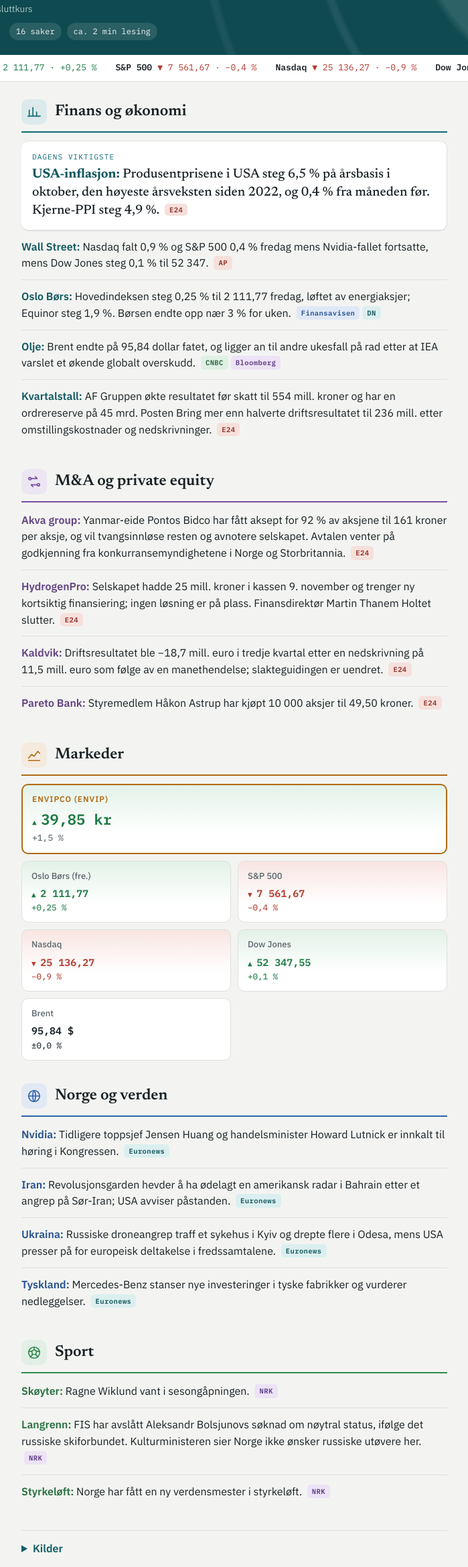
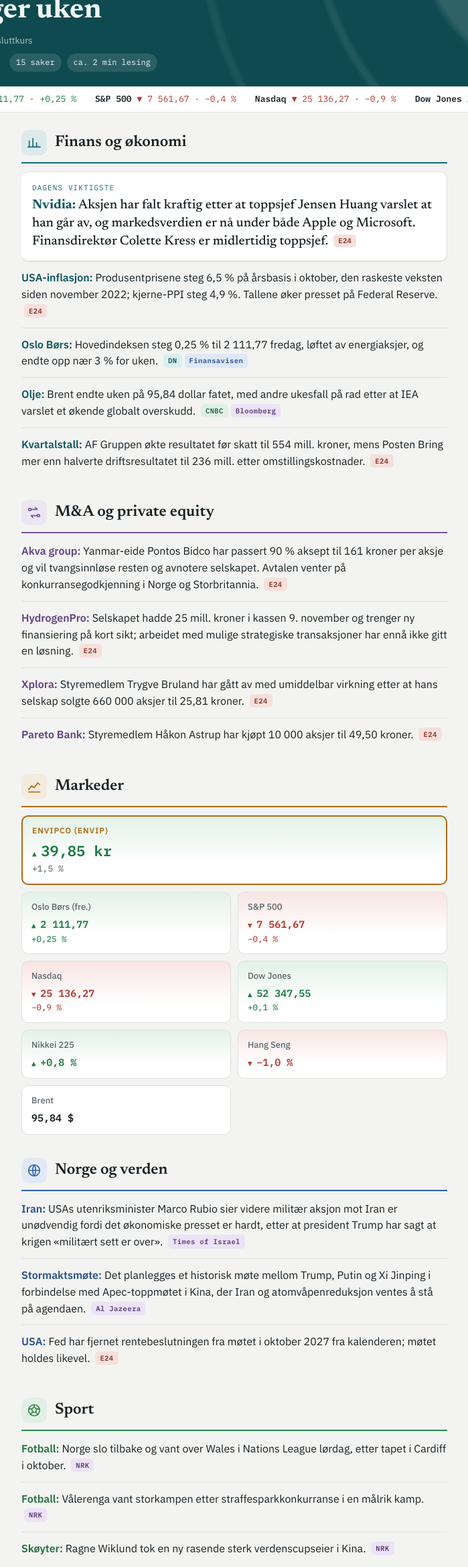
Before and after one commit to Williamsnyheter/Williamsmorgenrapport, a plain HTML site: page index.html in a window 1280 px wide. Shown: the part 155-2494 px from the top of the page at 67% size, without its empty margins (290-989 px from the left). Drawn offline with Linux system fonts and the light colour scheme.

Commit message:
Morgenrapport 2026-11-15
Co-Authored-By: Claude Opus 5.5 <noreply@anthropic.com>
Claude-Session: https://claude.ai/code/session_01G2muatkCxhw8VXSakrWLqq

```diff
--- a/index.html
+++ b/index.html
@@ -152,26 +152,26 @@ footer { color: var(--muted); font-size: 13px; border-top: 1px solid var(--rule)
 <div class="wrap">
 <!--RAPPORT-START-->
 <header>
-<span class="eyebrow">Williams morgenrapport · lørdag 14. november 2026</span>
-<h1>Prispress i USA og Nvidia-uro – Oslo Børs holder stand</h1>
-<p class="note">Oppdatert kl. 08.10 · Børstall per fredagens sluttkurs</p>
+<span class="eyebrow">Williams morgenrapport · søndag 15. november 2026</span>
+<h1>Norge slo tilbake mot Wales – Nvidia-uro og prispress preger uken</h1>
+<p class="note">Oppdatert kl. 08.00 · Børstall per fredagens sluttkurs</p>
 </header>
 <section>
 <h2><span class="n">1</span>Finans og økonomi</h2>
 <ul>
-<li><b>USA-inflasjon:</b> Produsentprisene i USA steg 6,5 % på årsbasis i oktober, den høyeste årsveksten siden 2022, og 0,4 % fra måneden før. Kjerne-PPI steg 4,9 %. <span class="src">E24</span></li>
-<li><b>Wall Street:</b> Nasdaq falt 0,9 % og S&amp;P 500 0,4 % fredag mens Nvidia-fallet fortsatte, mens Dow Jones steg 0,1 % til 52 347. <span class="src">AP</span></li>
-<li><b>Oslo Børs:</b> Hovedindeksen steg 0,25 % til 2 111,77 fredag, løftet av energiaksjer; Equinor steg 1,9 %. Børsen endte opp nær 3 % for uken. <span class="src">Finansavisen, DN</span></li>
-<li><b>Olje:</b> Brent endte på 95,84 dollar fatet, og ligger an til andre ukesfall på rad etter at IEA varslet et økende globalt overskudd. <span class="src">CNBC, Bloomberg</span></li>
-<li><b>Kvartalstall:</b> AF Gruppen økte resultatet før skatt til 554 mill. kroner og har en ordrereserve på 45 mrd. Posten Bring mer enn halverte driftsresultatet til 236 mill. etter omstillingskostnader og nedskrivninger. <span class="src">E24</span></li>
+<li><b>Nvidia:</b> Aksjen har falt kraftig etter at toppsjef Jensen Huang varslet at han går av, og markedsverdien er nå under både Apple og Microsoft. Finansdirektør Colette Kress er midlertidig toppsjef. <span class="src">E24</span></li>
+<li><b>USA-inflasjon:</b> Produsentprisene steg 6,5 % på årsbasis i oktober, den raskeste veksten siden november 2022; kjerne-PPI steg 4,9 %. Tallene øker presset på Federal Reserve. <span class="src">E24</span></li>
+<li><b>Oslo Børs:</b> Hovedindeksen steg 0,25 % til 2 111,77 fredag, løftet av energiaksjer, og endte opp nær 3 % for uken. <span class="src">DN, Finansavisen</span></li>
+<li><b>Olje:</b> Brent endte uken på 95,84 dollar fatet, med andre ukesfall på rad etter at IEA varslet et økende globalt overskudd. <span class="src">CNBC, Bloomberg</span></li>
+<li><b>Kvartalstall:</b> AF Gruppen økte resultatet før skatt til 554 mill. kroner, mens Posten Bring mer enn halverte driftsresultatet til 236 mill. etter omstillingskostnader. <span class="src">E24</span></li>
 </ul>
 </section>
 <section>
 <h2><span class="n">2</span>M&amp;A og private equity</h2>
 <ul>
-<li><b>Akva group:</b> Yanmar-eide Pontos Bidco har fått aksept for 92 % av aksjene til 161 kroner per aksje, og vil tvangsinnløse resten og avnotere selskapet. Avtalen venter på godkjenning fra konkurransemyndighetene i Norge og Storbritannia. <span class="src">E24</span></li>
-<li><b>HydrogenPro:</b> Selskapet hadde 25 mill. kroner i kassen 9. november og trenger ny kortsiktig finansiering; ingen løsning er på plass. Finansdirektør Martin Thanem Holtet slutter. <span class="src">E24</span></li>
-<li><b>Kaldvik:</b> Driftsresultatet ble −18,7 mill. euro i tredje kvartal etter en nedskrivning på 11,5 mill. euro som følge av en manethendelse; slakteguidingen er uendret. <span class="src">E24</span></li>
+<li><b>Akva group:</b> Yanmar-eide Pontos Bidco har passert 90 % aksept til 161 kroner per aksje og vil tvangsinnløse resten og avnotere selskapet. Avtalen venter på konkurransegodkjenning i Norge og Storbritannia. <span class="src">E24</span></li>
+<li><b>HydrogenPro:</b> Selskapet hadde 25 mill. kroner i kassen 9. november og trenger ny finansiering på kort sikt; arbeidet med mulige strategiske transaksjoner har ennå ikke gitt en løsning. <span class="src">E24</span></li>
+<li><b>Xplora:</b> Styremedlem Trygve Bruland har gått av med umiddelbar virkning etter at hans selskap solgte 660 000 aksjer til 25,81 kroner. <span class="src">E24</span></li>
 <li><b>Pareto Bank:</b> Styremedlem Håkon Astrup har kjøpt 10 000 aksjer til 49,50 kroner. <span class="src">E24</span></li>
 </ul>
 </section>
@@ -183,39 +183,37 @@ footer { color: var(--muted); font-size: 13px; border-top: 1px solid var(--rule)
 <li><span class="k">S&amp;P 500</span><span class="v down">7 561,67 · −0,4 %</span></li>
 <li><span class="k">Nasdaq</span><span class="v down">25 136,27 · −0,9 %</span></li>
 <li><span class="k">Dow Jones</span><span class="v up">52 347,55 · +0,1 %</span></li>
-<li><span class="k">Brent</span><span class="v">95,84 $ · ±0,0 %</span></li>
+<li><span class="k">Nikkei 225</span><span class="v up">+0,8 %</span></li>
+<li><span class="k">Hang Seng</span><span class="v down">−1,0 %</span></li>
+<li><span class="k">Brent</span><span class="v">95,84 $</span></li>
 </ul>
 </section>
 <section>
 <h2><span class="n">4</span>Norge og verden</h2>
 <ul>
-<li><b>Nvidia:</b> Tidligere toppsjef Jensen Huang og handelsminister Howard Lutnick er innkalt til høring i Kongressen. <span class="src">Euronews</span></li>
-<li><b>Iran:</b> Revolusjonsgarden hevder å ha ødelagt en amerikansk radar i Bahrain etter et angrep på Sør-Iran; USA avviser påstanden. <span class="src">Euronews</span></li>
-<li><b>Ukraina:</b> Russiske droneangrep traff et sykehus i Kyiv og drepte flere i Odesa, mens USA presser på for europeisk deltakelse i fredssamtalene. <span class="src">Euronews</span></li>
-<li><b>Tyskland:</b> Mercedes-Benz stanser nye investeringer i tyske fabrikker og vurderer nedleggelser. <span class="src">Euronews</span></li>
+<li><b>Iran:</b> USAs utenriksminister Marco Rubio sier videre militær aksjon mot Iran er unødvendig fordi det økonomiske presset er hardt, etter at president Trump har sagt at krigen «militært sett er over». <span class="src">Times of Israel</span></li>
+<li><b>Stormaktsmøte:</b> Det planlegges et historisk møte mellom Trump, Putin og Xi Jinping i forbindelse med Apec-toppmøtet i Kina, der Iran og atomvåpenreduksjon ventes å stå på agendaen. <span class="src">Al Jazeera</span></li>
+<li><b>USA:</b> Fed har fjernet rentebeslutningen fra møtet i oktober 2027 fra kalenderen; møtet holdes likevel. <span class="src">E24</span></li>
 </ul>
 </section>
 <section>
 <h2><span class="n">5</span>Sport</h2>
 <ul>
-<li><b>Skøyter:</b> Ragne Wiklund vant i sesongåpningen. <span class="src">NRK</span></li>
-<li><b>Langrenn:</b> FIS har avslått Aleksandr Bolsjunovs søknad om nøytral status, ifølge det russiske skiforbundet. Kulturministeren sier Norge ikke ønsker russiske utøvere her. <span class="src">NRK</span></li>
-<li><b>Styrkeløft:</b> Norge har fått en ny verdensmester i styrkeløft. <span class="src">NRK</span></li>
+<li><b>Fotball:</b> Norge slo tilbake og vant over Wales i Nations League lørdag, etter tapet i Cardiff i oktober. <span class="src">NRK</span></li>
+<li><b>Fotball:</b> Vålerenga vant storkampen etter straffesparkkonkurranse i en målrik kamp. <span class="src">NRK</span></li>
+<li><b>Skøyter:</b> Ragne Wiklund tok en ny rasende sterk verdenscupseier i Kina. <span class="src">NRK</span></li>
 </ul>
 </section>
 <section class="sources"><details><summary>Kilder</summary><ul>
 <li><a href="https://e24.no/bors/nyheter">E24: Børsnyheter</a></li>
-<li><a href="https://e24.no/bors/nyheter/a/306169?pinnedEntry=306169">E24: Akva-bud passerer 90 prosent</a></li>
+<li><a href="https://www.dn.no/bors/oslo-bors/hydrogenpro/bitcoin/oslo-bors-endte-opp-nar-tre-prosent-for-uken/2-1-2073730">DN: Oslo Børs endte opp nær tre prosent for uken</a></li>
 <li><a href="https://krmg.com/2026/11/13/how-major-us-stock-indexes-fared-friday-11-13-2026/">AP: How major US stock indexes fared Friday 11/13/2026</a></li>
-<li><a href="https://www.dn.no/bors/oslo-bors/hydrogenpro/bitcoin/oslo-bors-endte-opp-nar-tre-prosent-for-uken/2-1-2073730">DN: Oslo Børs endte opp nær tre prosent for uken</a></li>
-<li><a href="https://www.finansavisen.no/finans/2026/11/13/8395519/dette-vil-pavirke-oslo-bors-fredag">Finansavisen: Dette vil påvirke Oslo Børs fredag</a></li>
 <li><a href="https://www.cnbc.com/2026/11/13/oil-prices-set-for-second-weekly-decline-as-trump-to-stay-with-iran-blockade.html">CNBC: Oil prices set for second weekly decline</a></li>
-<li><a href="https://www.bloomberg.com/news/articles/2026-11-12/latest-oil-market-news-and-analysis-for-nov-13">Bloomberg: Latest oil market news and analysis for Nov. 13</a></li>
-<li><a href="https://www.euronews.com/video/2026/11/14/latest-news-bulletin-november-14th-2026-morning">Euronews: Latest news bulletin, 14 November</a></li>
-<li><a href="https://www.nrk.no/sport/ragne-wiklund-vant-i-skoyteapningen-1.18081107">NRK: Ragne Wiklund vant i skøyteåpningen</a></li>
-<li><a href="https://www.nrk.no/sport/russlands-skiforbund_-fis-avslar-bolsjunovs-soknad-om-noytral-status-1.18081539">NRK: FIS avslår Bolsjunovs søknad om nøytral status</a></li>
-<li><a href="https://www.nrk.no/sport/kulturministeren-om-russland-vedtak_-_-onsker-ikke-russiske-utovere-i-norge-1.18080955">NRK: Kulturministeren om Russland-vedtak</a></li>
-<li><a href="https://www.nrk.no/sport/norsk-verdensmester-i-styrkeloft-1.18081568">NRK: Norsk verdensmester i styrkeløft</a></li>
+<li><a href="https://www.timesofisrael.com/liveblog-november-14-2026/">Times of Israel: Liveblog 14. november</a></li>
+<li><a href="https://www.aljazeera.com/amp/news/2026/11/6/what-a-trump-xi-putin-summit-would-mean-and-what-it-wouldnt">Al Jazeera: What a Trump-Xi-Putin summit could mean</a></li>
+<li><a href="https://www.nrk.no/sport/norge-slo-tilbake-_-vant-mot-wales-1.18082095">NRK: Norge slo tilbake – vant mot Wales</a></li>
+<li><a href="https://www.nrk.no/sport/vill-malfest-i-storkampen-_-valerenga-vant-etter-straffer-1.18082094">NRK: Vill målfest i storkampen – Vålerenga vant etter straffer</a></li>
+<li><a href="https://www.nrk.no/sport/ragne-wiklund-smadret-konkurrentene-i-kina-_-tok-ny-rasterk-verdenscupseier-1.18081852">NRK: Ragne Wiklund smadret konkurrentene i Kina</a></li>
 <li><a href="https://www.nordnet.no/aksjer/kurser/envipco-holding-envip-xosl">Nordnet: Envipco Holding</a></li>
 </ul></details></section>
 <footer>Williams morgenrapport · oppdateres hver dag ca. kl. 08.</footer>
```
